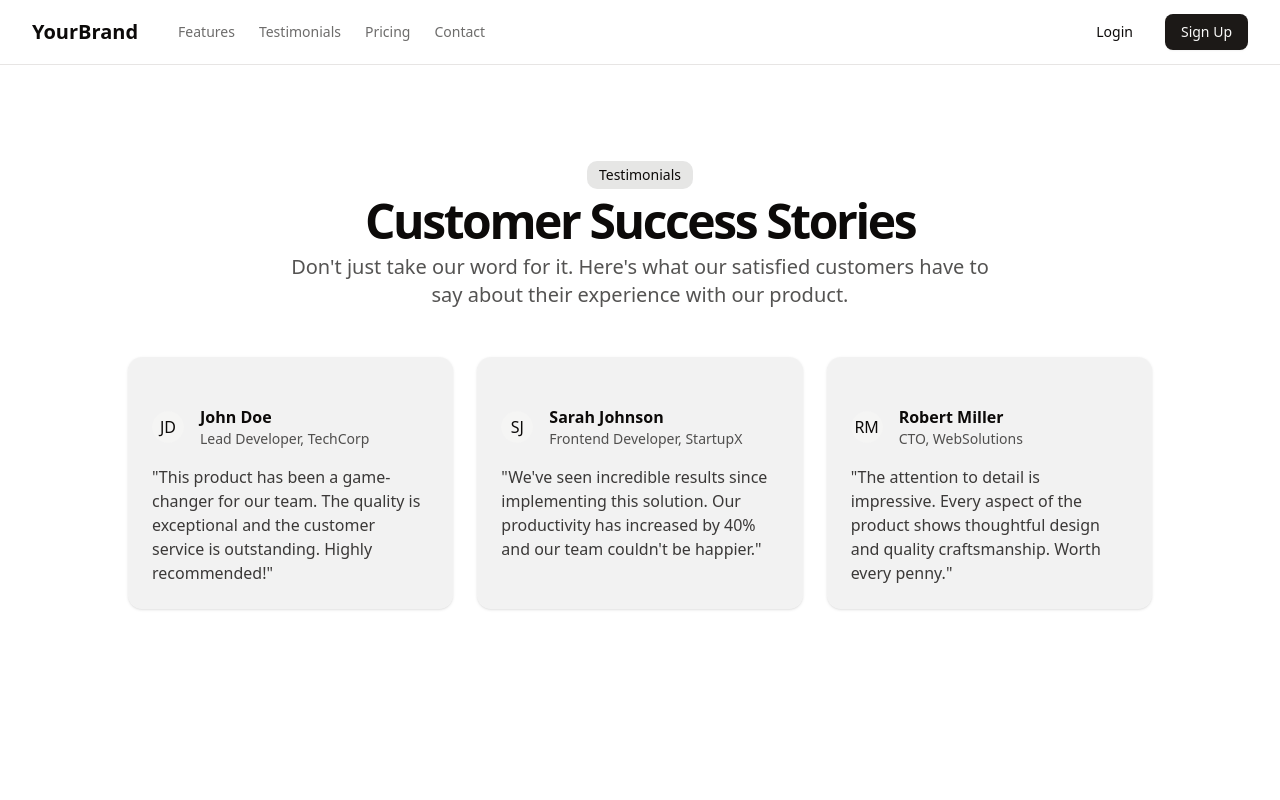
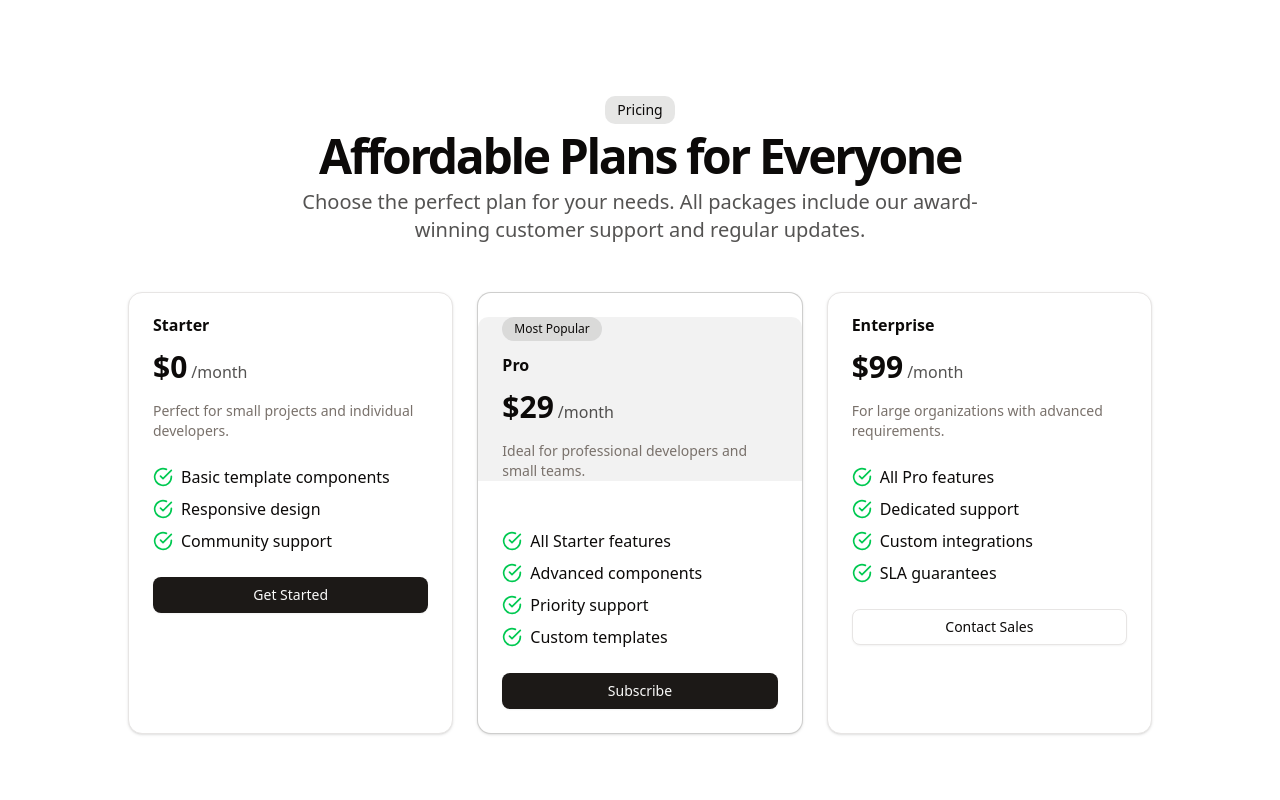
Before and after one commit to dreamhost/makmed_test, a Next.js app: page / in a window 1280 px wide. Shown: the top 800 px of the page. Built offline with nearby package versions, Linux system fonts and the light colour scheme.

Commit message:
Update website files - 5/7/2025, 3:09:29 PM

```diff
--- a/src/app/page.tsx
+++ b/src/app/page.tsx
@@ -8,14 +8,12 @@ import { Contact } from "@src/components/sections/Contact";
 
 export default function Home() {
   return (
-  <div data-editor-tag="8NHaIUzag8"  className="flex min-h-screen flex-col">
-    <Header data-editor-tag="mhikU3magS"  />
-    <main data-editor-tag="30VrjcIJdy"  className="flex-1">
-      <Testimonials data-editor-tag="H8b0kYWIXk"  />
-      <Pricing data-editor-tag="mHBEBlo252"  />
-      <Contact data-editor-tag="6m0sOZE5S7"  />
+  <div data-editor-tag="z5qnqyrvIe"  className="flex min-h-screen flex-col">
+    <main data-editor-tag="utCux0IjhR"  className="flex-1">
+      <Pricing data-editor-tag="cBnHM1nYpD"  />
+      <Contact data-editor-tag="jKfWOYM89k"  />
       </main>
-    <Footer data-editor-tag="3ovszlTQBu"  />
+    <Footer data-editor-tag="uzUHXPC7QD"  />
     </div>
   );
 }
```
